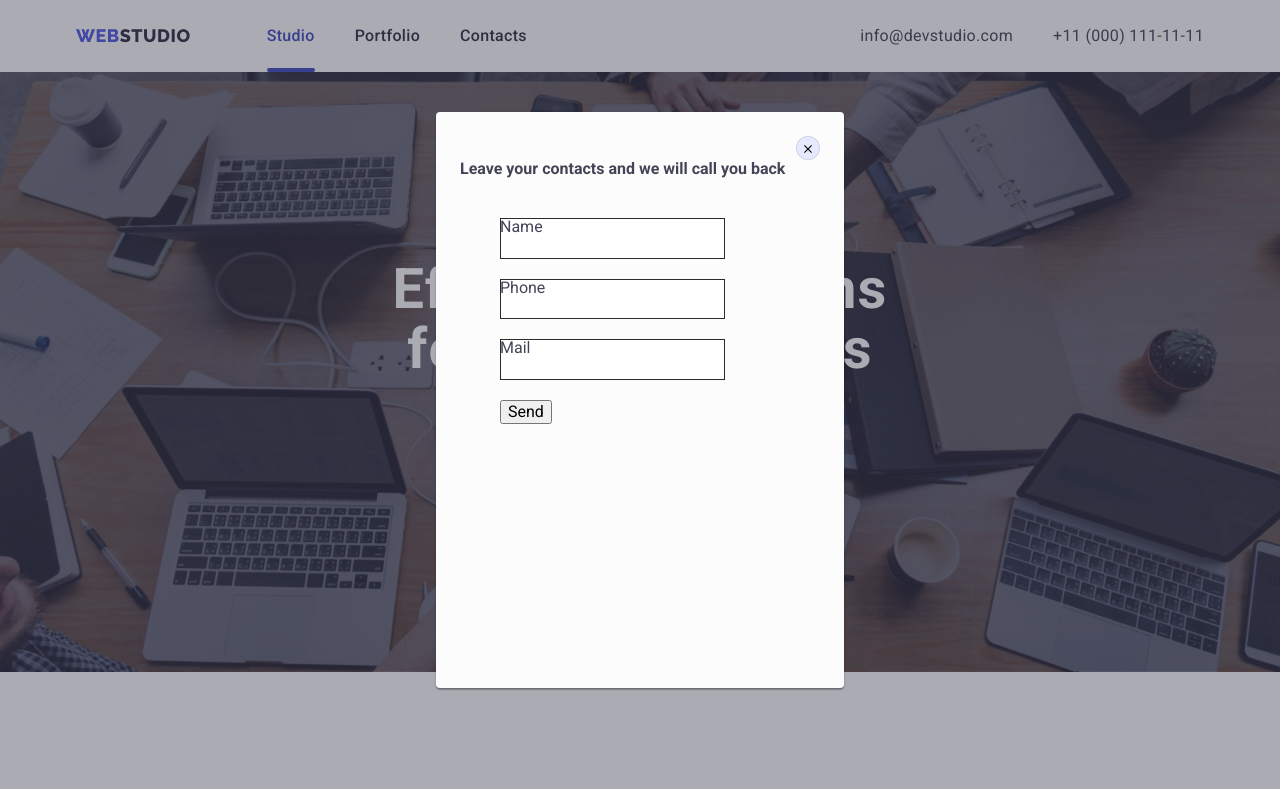
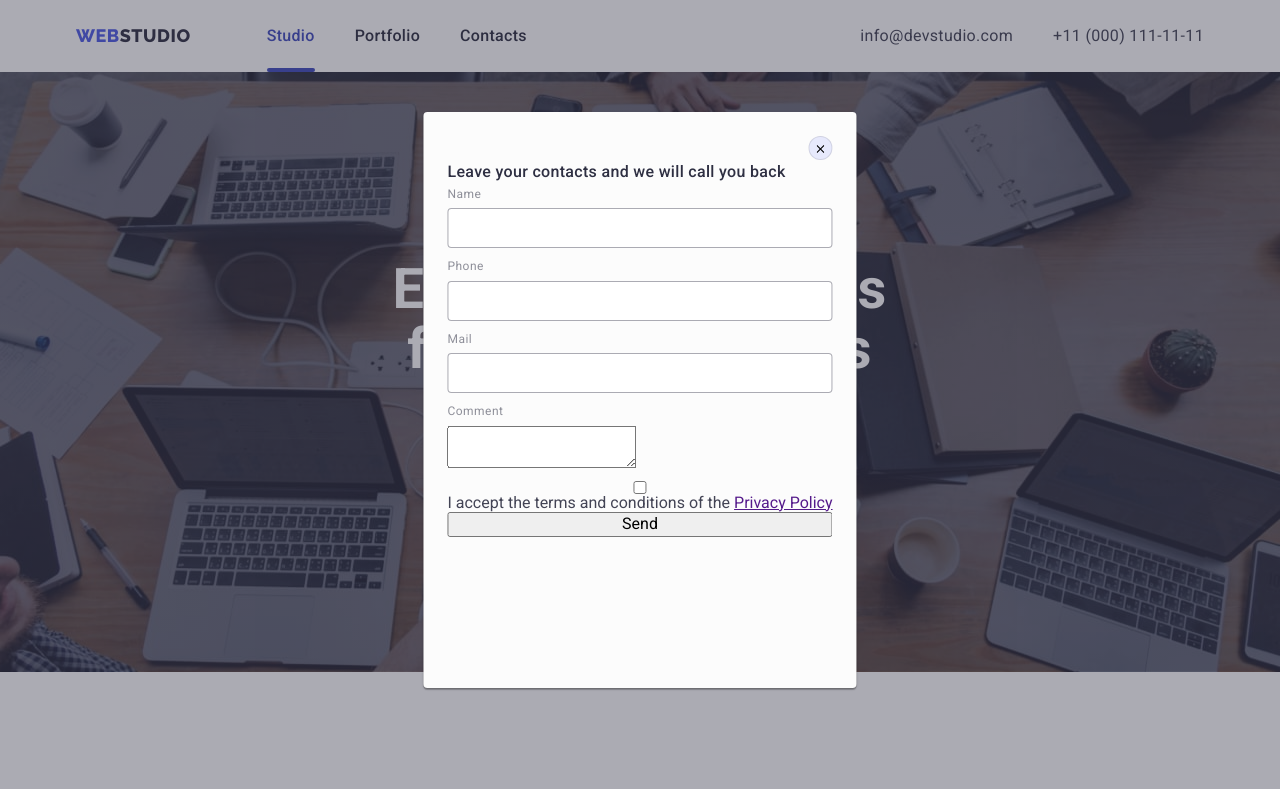
Before and after one commit to ExLuZiVe53/goit-markup-hw-06, a plain HTML site: page index.html in a window 1280 px wide. Both pictures are taken after a click on the button "Order Service". Shown: the top 789 px of the page. Drawn offline with nearby package versions, Linux system fonts and the light colour scheme.

Commit message:
Form overlay, and stylization

```diff
--- a/css/styles.css
+++ b/css/styles.css
@@ -316,33 +316,55 @@ ul.site-nav:nth-child(2n) {
     background-color: var(--btn-active-color);
 }
 
-/* Form */
-.form {
-    padding: 20px;
-    margin: 20px;
+/* Modal Form */
+.form-title {
+    font-style: normal;
+    font-weight: 500;
+    font-size: 16px;
+    line-height: 1.5;
+    text-align: center;
+    letter-spacing: 0.02em;
+    color: var(--primary-text-color);
+}
+
+.modal-form {
+    display: flex;
+    flex-direction: column;
 }
 
 .form-field {
-    margin-bottom: 20px;
-    position: relative;
+    margin-bottom: 8px;
 }
 
-.form-label {
-    position: absolute;
-    top: 0;
-    left: 0;
+.form-input-desc {
+    display: block;
+
+    font-weight: 400;
+    font-size: 12px;
+    line-height: 1.7;
+
+    letter-spacing: 0.04em;
+    margin-bottom: 4px;
+
+    color:var(--icon-brands-color-border);
 }
 
 .form-input {
-    margin: 0;
-    padding: 10px 20px;
-    font: inherit;
-    border: 1px solid #2a2a2a;
+    width: 100%;
+    height: 40px;
+    border: 1px solid rgba(46, 47, 66, 0.4);
+    border-radius: 4px;
+
+    padding-left: 38px;
 }
 
-.form-input:focus + .form-label{
+.form-message {}
 
-}
+.form-check {}
+
+.form-check-desc {}
+
+.form-submit {}
 
 
 /* Section-1*/
--- a/index.html
+++ b/index.html
@@ -78,21 +78,57 @@
                 <use href="./images/icon.svg#icon-close"></use>
               </svg>
             </button>
-            <b>Leave your contacts and we will call you back</b>
-            <form class="form">
-              <div class="form-field">
-                <input type="text" class="form-input" name="name" id="name" />
-                <label for="name" class="form-label">Name</label>
-              </div>
-              <div class="form-field">
-                <input type="tel" class="form-input" name="phone" id="phone" />
-                <label for="phone" class="form-label">Phone</label>
-              </div>
-              <div class="form-field">
-                <input type="email" class="form-input" name="mail" id="mail" />
-                <label for="mail" class="form-label">Mail</label>
-              </div>
-              <button type="submit">Send</button>
+            <!-- Modal Form -->
+            <b class="form-title"
+              >Leave your contacts and we will call you back</b
+            >
+            <form class="modal-form" autocomplete="off">
+              <label class="form-field">
+                <span class="form-input-desc">Name</span>
+                <input
+                  type="text"
+                  class="form-input"
+                  name="name"
+                  required
+                  pattern="^[a-zA-Zа-яА-Я]+$"
+                  minlength="2"
+                />
+              </label>
+              <label class="form-field">
+                <span class="form-input-desc">Phone</span>
+                <input
+                  type="tel"
+                  class="form-input"
+                  name="phone"
+                  required
+                  pattern="[0-9]{3}-[0-9]{3}-[0-9]{2}-[0-9]{2}"
+                  title="xxx-xxx-xx-xx"
+                />
+              </label>
+              <label class="form-field">
+                <span class="form-input-desc">Mail</span>
+                <input type="email" class="form-input" name="mail" />
+              </label>
+              <label class="form-field">
+                <span class="form-input-desc">Comment</span>
+                <textarea
+                  class="form-message"
+                  name="message"
+                  placeholder="Text input"
+                >
+                </textarea>
+              </label>
+              <input
+                id="user-policy"
+                type="checkbox"
+                class="form-check"
+                name="user-policy"
+              />
+              <label for="user-policy" class="form-check-desc"
+                >I accept the terms and conditions of the
+                <a href="">Privacy Policy</a></label
+              >
+              <button type="submit" class="form-submit">Send</button>
             </form>
           </div>
         </div>
```
